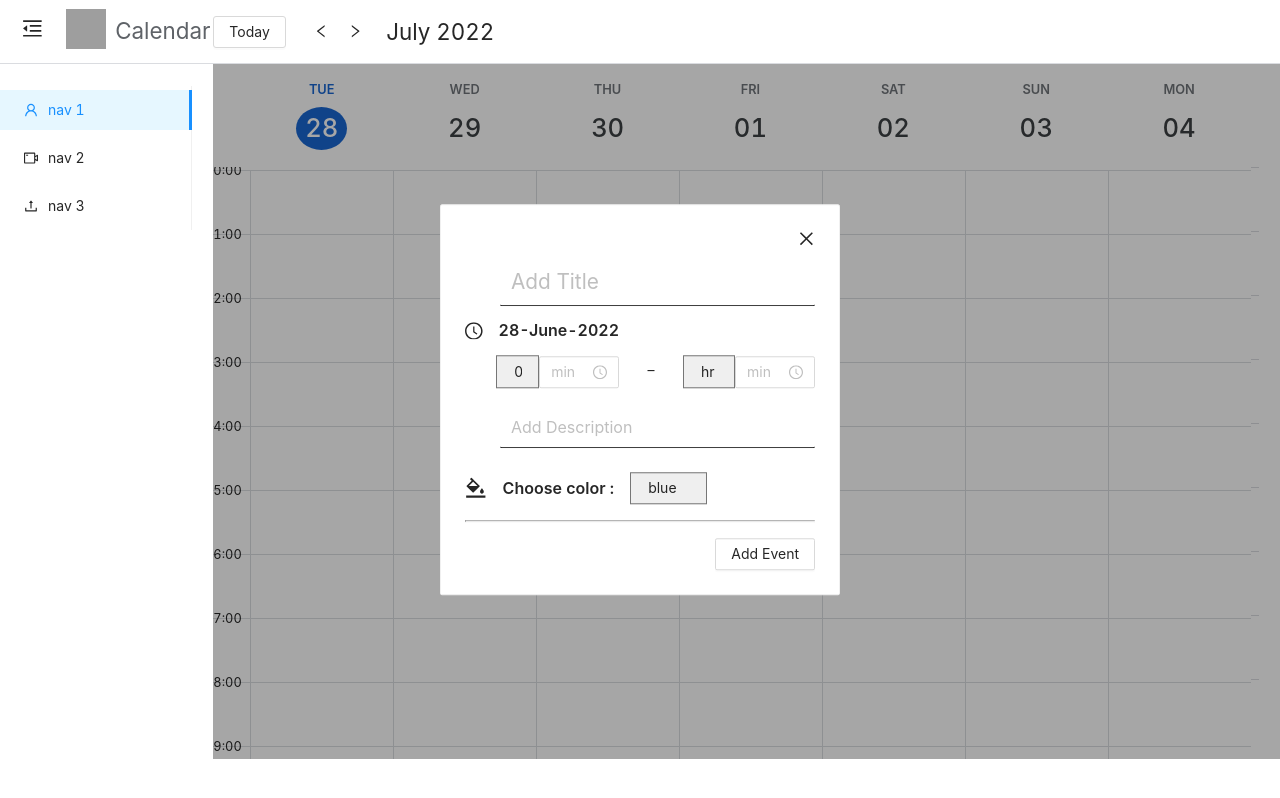
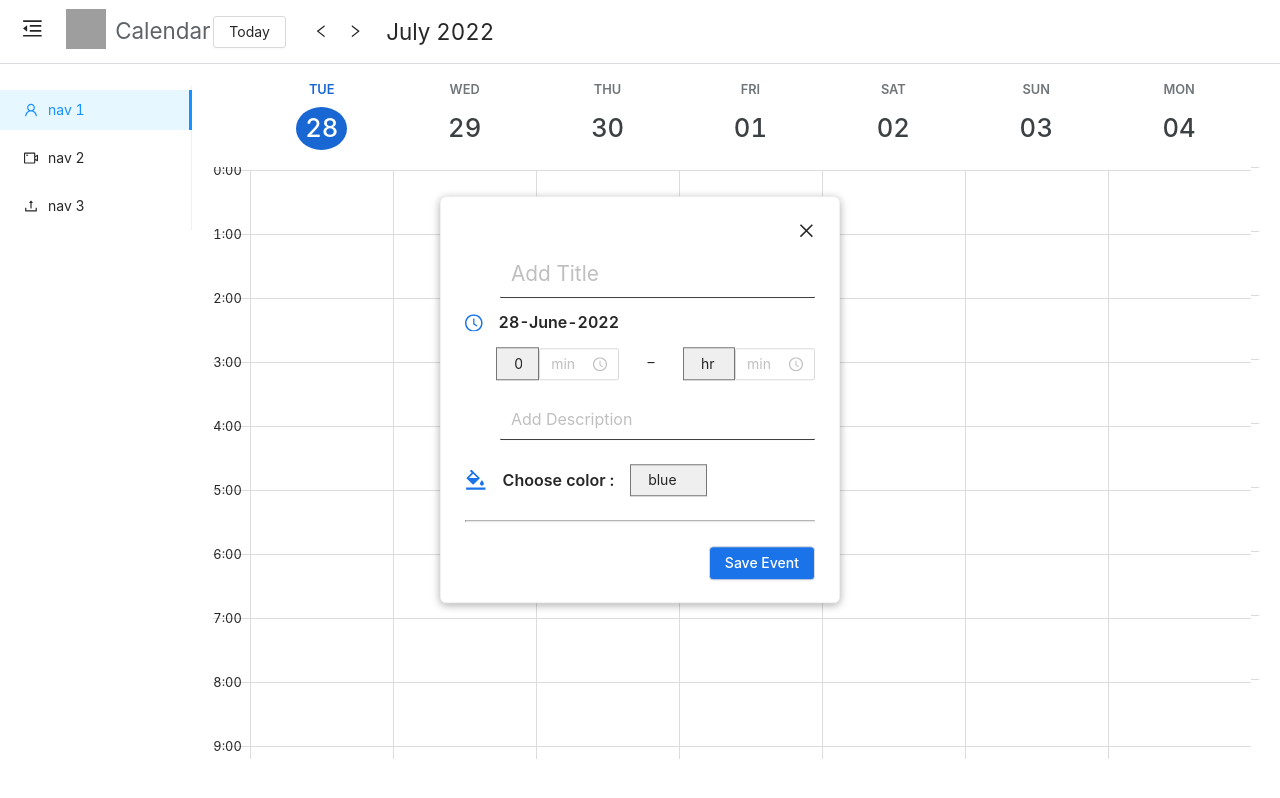
Before and after one commit to mindwebs/calendar-ts, a React (Create React App) app: page / in a window 1280 px wide. Both pictures are taken after a click on the element 321 px from the left and 202 px from the top of the page. Built offline with nearby package versions, Linux system fonts and the light colour scheme; grey boxes are pictures that could not be loaded.

Commit message:
Update createEventModal

```diff
--- a/src/components/CreateEventModal/CreateEventModal.css
+++ b/src/components/CreateEventModal/CreateEventModal.css
@@ -15,11 +15,8 @@ select {
   transform: translate(-50%, -50%);
   padding: 0;
   z-index: 2;
-}
-.colorOptionsSelect {
-  width: 20px;
-  height: 20px;
-  border-radius: 50%;
+  border-radius: 6px;
+  box-shadow: 0 2px 8px rgba(0, 0, 0, 0.33);
 }
 .eventModal_closeBtn {
   position: relative;
@@ -41,14 +38,48 @@ select {
   border-bottom: 1px solid #000;
   font-size: 1.3rem;
 }
-.eventModal_titleTextField:hover {
+.eventModal_textFields:hover {
   border-bottom: 1px solid #000;
 }
-.eventModal_titleTextField:focus {
-  border-bottom: 1px solid #000;
+.eventModal_textFields:focus {
+  border-bottom: 1px solid #1A73E8;
 }
 .eventModal_titleTextField::placeholder {
   font-size: 1.3rem;
+}
+.eventModal_descriptionTextField {
+  width: 90%;
+  left: 10%;
+  margin: 0.5rem 0 1.5rem;
+  border-bottom: 1px solid #000;
+}
+.eventModal_dateDiv {
+  display: flex;
+  margin: 0.8rem 0 !important;
+}
+.eventModal_dateDivIcon {
+  margin: auto 1rem auto 0;
+  font-size: 1.1rem;
+  color: #1A73E8;
+}
+.eventModal_dateDivText {
+  display: block;
+  margin: auto 0 !important;
+}
+.colorOptionsSelect {
+  width: 20px;
+  height: 20px;
+  border-radius: 50%;
+}
+.eventModal_timeDiv {
+  padding-left: 1.95rem;
+  display: flex;
+  margin: 0.8rem 0;
+  justify-content: space-between;
+}
+.eventModal_timeDivDashIcon {
+  position: relative;
+  top: 0.25rem;
 }
 .eventModal_timePickerMinBox {
   width: 5rem;
@@ -56,12 +87,29 @@ select {
 .eventModal_timeHrSelect {
   padding: 0.27rem 1rem;
 }
-.greyBg {
+.eventModal_labelColorIcon {
+  margin: auto 1rem auto 0 !important;
+  font-size: 1.35rem;
+  color: #1A73E8;
+}
+.eventModal_labelColorHeading {
+  display: block;
+  margin: auto 1rem auto 0 !important;
+}
+.eventModal_submitBtn {
   position: absolute;
-  top: 0;
-  left: 0;
-  width: 100%;
-  height: 100%;
-  background: rgba(0, 0, 0, 0.35);
-  z-index: 1;
+  right: 0;
+  background-color: #1A73E8;
+  color: #fff;
+  font-weight: 500;
+  height: 2.1rem;
+  border-radius: 4px;
 }
+.eventModal_submitBtn:hover {
+  background-color: #1254aa;
+  color: #fff;
+}
+.eventModal_submitBtnDiv {
+  position: relative;
+  height: 2rem;
+}
--- a/src/components/CreateEventModal/index.tsx
+++ b/src/components/CreateEventModal/index.tsx
@@ -8,6 +8,7 @@ import {
 } from "@ant-design/icons";
 
 const { Title } = Typography;
+const labelColors = ["red", "blue", "yellow", "green"];
 
 export default function CreateEventModal({
   eventModalInfo,
@@ -19,26 +20,10 @@ export default function CreateEventModal({
 }: any) {
   console.log("GET EVENT DATE", eventModalInfo);
 
-  const labelColors = ["red", "blue", "yellow", "green"];
-
   const [endTimeHrDropdownValues, setEndTimeHrDropdownValues] = useState<any[]>(
     []
   );
-
-  // Allowing only those values that comes after startTimeHr
-  useEffect(() => {
-    var some = [];
-    for (let eachHr = eventModalInfo?.startTimeHr + 1; eachHr <= 23; eachHr++) {
-      console.log(eachHr + 1);
-      some.push(eachHr);
-    }
-    setEndTimeHrDropdownValues(some);
-    console.log("setEndTimeHrDropdownValues", endTimeHrDropdownValues);
-  }, [eventModalInfo]);
-
-  console.log("setEndTimeHrDropdownValues", endTimeHrDropdownValues);
-
-  const [userEventInfo, setUserEventInfo]: any = useState({
+  const [userEventInfo, setUserEventInfo] = useState<any>({
     title: "",
     description: "",
     startTimeHr: "",
@@ -50,6 +35,19 @@ export default function CreateEventModal({
     id: "",
   });
 
+  // Allowing only those values for endTimeHr that comes after startTimeHr
+  useEffect(() => {
+    var filteredHrs = [];
+    for (let eachHr = eventModalInfo?.startTimeHr + 1; eachHr <= 23; eachHr++) {
+      console.log(eachHr + 1);
+      filteredHrs.push(eachHr);
+    }
+    setEndTimeHrDropdownValues(filteredHrs);
+  }, [eventModalInfo]);
+
+  console.log("setEndTimeHrDropdownValues", endTimeHrDropdownValues);
+
+  // Handling user inputs on onChange
   function handleNewEventDetails(e: any, key: string) {
     if (key === "startTimeMin" || key === "endTimeHr" || key === "endTimeMin") {
       setUserEventInfo({
@@ -69,6 +67,7 @@ export default function CreateEventModal({
   }
   console.log(userEventInfo);
 
+  // Adding new event on submit
   function addNewEvent() {
     setSavedEvents([...savedEvents, userEventInfo]);
     handleCloseEventModal();
@@ -90,10 +89,7 @@ export default function CreateEventModal({
   return (
     <>
       <Card
-        style={{
-          display: openEventModal ? "block" : "none",
-          padding: "0",
-        }}
+        style={{ display: openEventModal ? "block" : "none" }}
         className="eventModalCard"
       >
         <div>
@@ -102,32 +98,25 @@ export default function CreateEventModal({
             className="eventModal_closeBtn"
           />
         </div>
+        {/* Title */}
         <Input
           size="large"
           placeholder="Add Title"
           bordered={false}
-          className="eventModal_titleTextField"
+          className="eventModal_textFields eventModal_titleTextField"
           value={userEventInfo.title}
           onChange={(e) => handleNewEventDetails(e, "title")}
         />
-        <div style={{ display: "flex", margin: "0.8rem 0" }}>
-          <ClockCircleOutlined
-            style={{ margin: "auto 1rem auto 0", fontSize: "1.1rem" }}
-          />
-
-          <Title level={5} style={{ display: "block", margin: "auto 0" }}>
+        {/* Date Div */}
+        <div className="eventModal_dateDiv">
+          <ClockCircleOutlined className="eventModal_dateDivIcon" />
+          <Title level={5} className="eventModal_dateDivText">
             {eventModalInfo && eventModalInfo.oneDay.format("DD-MMMM-YYYY")}
           </Title>
         </div>
 
-        <div
-          style={{
-            paddingLeft: "1.95rem",
-            display: "flex",
-            margin: "0.8rem 0",
-            justifyContent: "space-between",
-          }}
-        >
+        {/* Time Div */}
+        <div className="eventModal_timeDiv">
           {/* Start Time */}
           <div>
             {eventModalInfo && (
@@ -146,7 +135,7 @@ export default function CreateEventModal({
             />
           </div>
           <div aria-label=" to ">
-            <span style={{ position: "relative", top: "0.25rem" }}>–</span>
+            <span className="eventModal_timeDivDashIcon">–</span>
           </div>
           {/* End Time */}
           <div>
@@ -157,11 +146,11 @@ export default function CreateEventModal({
                 handleNewEventDetails(e.target.value, "endTimeHr")
               }
             >
-              <option value="" disabled selected hidden>
+              <option value="" disabled selected hidden style={{color: "#C4C4C4", borderColor: "#C4C4C4"}}>
                 hr
               </option>
               {endTimeHrDropdownValues.map((eachHrTime: string) => {
-                return <option value={eachHrTime}>{eachHrTime}</option>;
+                return <option value={eachHrTime} style={{color: "#000"}}>{eachHrTime}</option>;
               })}
             </select>
             <TimePicker
@@ -178,26 +167,15 @@ export default function CreateEventModal({
           size="large"
           placeholder="Add Description"
           bordered={false}
-          style={{
-            width: "90%",
-            left: "10%",
-            margin: "0.5rem 0 1.5rem",
-            borderBottom: "1px solid #000",
-          }}
-          // className="eventModal_titleTextField"
+          className="eventModal_textFields eventModal_descriptionTextField"
           value={userEventInfo.description}
           onChange={(e) => handleNewEventDetails(e, "description")}
         />
 
         {/* Colors */}
         <div style={{ display: "flex" }}>
-          <BgColorsOutlined
-            style={{ margin: "auto 1rem auto 0", fontSize: "1.35rem" }}
-          />
-          <Title
-            level={5}
-            style={{ display: "block", margin: "auto 1rem auto 0" }}
-          >
+          <BgColorsOutlined className="eventModal_labelColorIcon" />
+          <Title level={5} className="eventModal_labelColorHeading">
             Choose color :{" "}
           </Title>
           <select
@@ -210,22 +188,18 @@ export default function CreateEventModal({
             })}
           </select>
         </div>
-        <hr style={{ margin: "1rem 0" }} />
-        <div style={{ position: "relative", height: "2rem" }}>
+        <hr style={{ margin: "1.5rem 0", borderColor: "#ededed" }} />
+
+        {/* Submit */}
+        <div className="eventModal_submitBtnDiv">
           <Button
-            style={{ position: "absolute", right: "0" }}
+            className="eventModal_submitBtn"
             onClick={() => addNewEvent()}
           >
-            Add Event
+            Save Event
           </Button>
         </div>
       </Card>
-      <div
-        style={{
-          display: openEventModal ? "block" : "none",
-        }}
-        className="greyBg"
-      ></div>
     </>
   );
 }
--- a/src/components/Navbar/index.tsx
+++ b/src/components/Navbar/index.tsx
@@ -1,4 +1,3 @@
-import dayjs from "dayjs";
 import "./Navbar.css";
 import {
   MenuFoldOutlined,
--- a/src/components/ShowExistingEventModal/index.tsx
+++ b/src/components/ShowExistingEventModal/index.tsx
@@ -49,7 +49,7 @@ export default function ShowExistingEventModal({
               (existingEventCardPopupDetails.e?.startTimeMin === 0
                 ? "00"
                 : existingEventCardPopupDetails.e?.startTimeMin) +
-              " - " +
+              " – " +
               existingEventCardPopupDetails.e?.endTimeHr +
               ":" +
               (existingEventCardPopupDetails.e?.endTimeMin === 0
```
